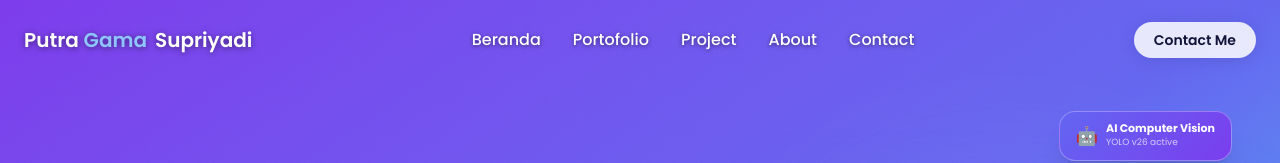
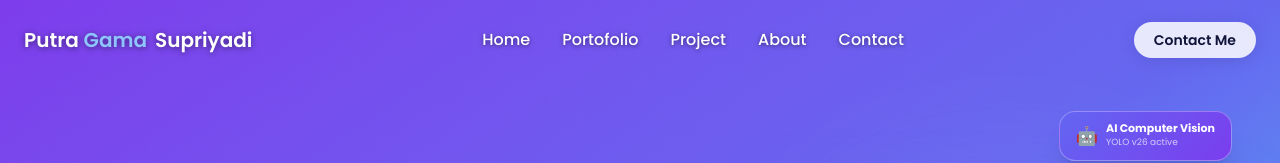
Before and after one commit to putrazxc/putra-gamav1, a React (Vite) app: page / in a window 1280 px wide. Shown: the top 163 px of the page. Built offline with nearby package versions, Linux system fonts and the light colour scheme.

Commit message:
Rename 'Beranda' to 'Home' in Navbarupdate

```diff
--- a/src/components/Navbar.jsx
+++ b/src/components/Navbar.jsx
@@ -48,7 +48,7 @@ const Navbar = () => {
 
           {/* Menu Desktop */}
           <div className="hidden md:flex space-x-8">
-            {["Beranda", "Portofolio", "Project", "About", "Contact"].map((item) => (
+            {["Home", "Portofolio", "Project", "About", "Contact"].map((item) => (
               <a
                 key={item}
                 href={`#${item.toLowerCase()}`}
```
